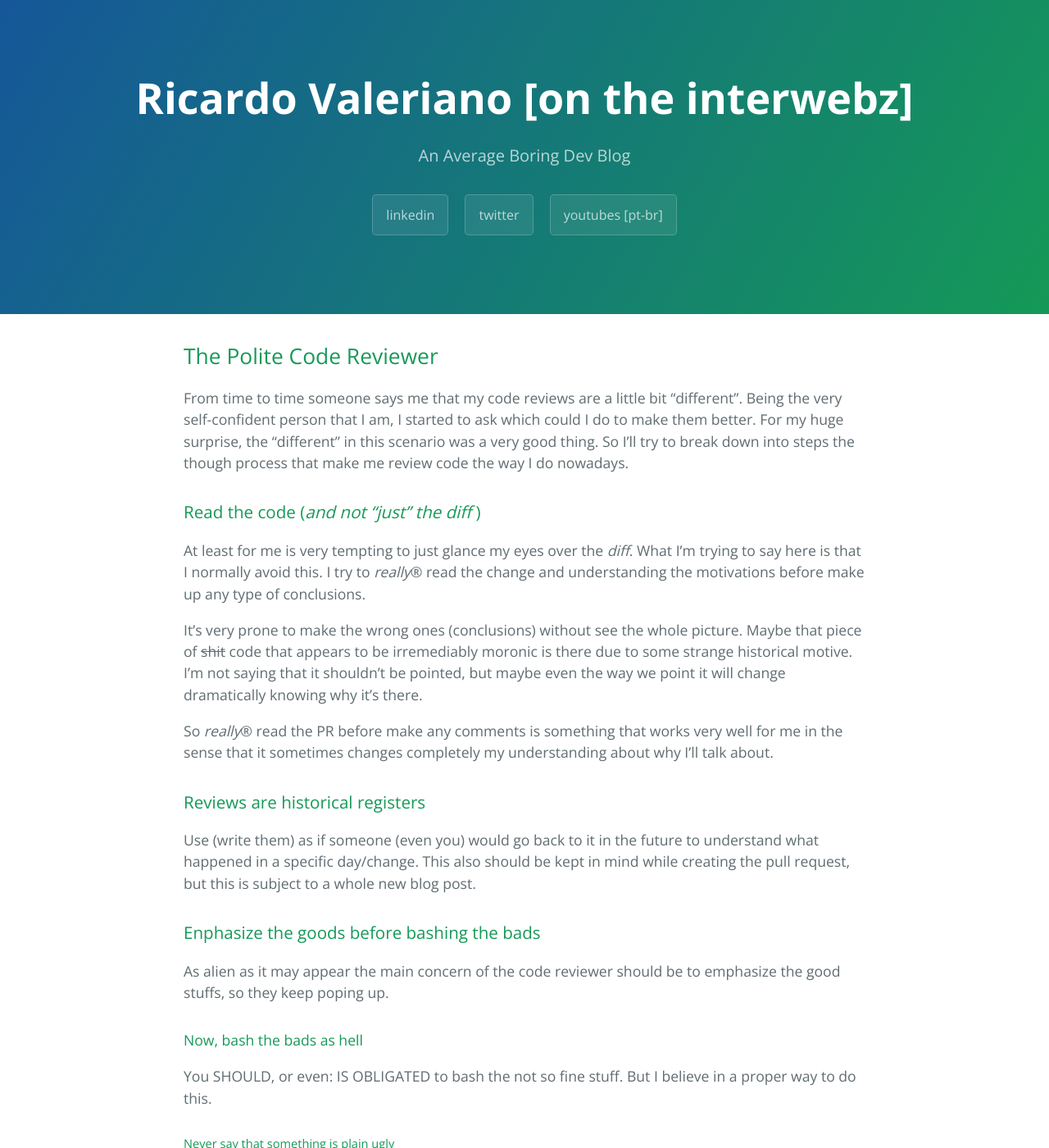
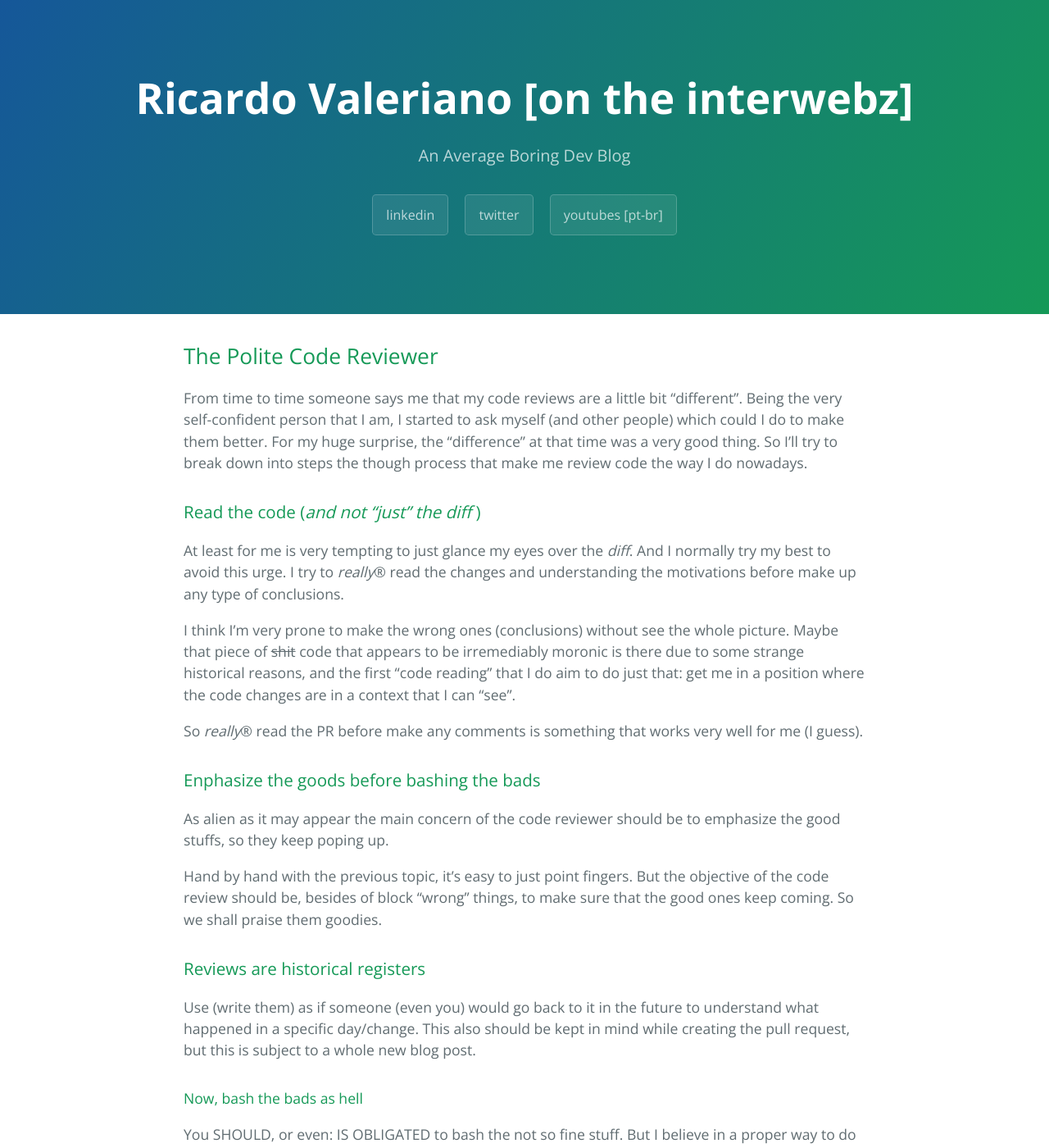
Before and after one commit to mistersourcerer/blog, a Jekyll site: the page built from _posts/en/2017-03-20-the-polite-code-reviewer.md, in a window 1280 px wide and 1400 px high. Shown: the whole window at 82% size. Built offline with Jekyll 4.4.1, drawn with Linux system fonts in a browser that asks for light colours.

Commit message:
Add bit about "really" read the code.

```diff
--- a/_posts/en/2017-03-20-the-polite-code-reviewer.md
+++ b/_posts/en/2017-03-20-the-polite-code-reviewer.md
@@ -12,39 +12,47 @@ categories:
 From time to time someone says me
 that my code reviews are a little bit "different".
 Being the very self-confident person that I am,
-I started to ask which could I do to make them better.
+I started to ask myself (and other people)
+which could I do to make them better.
 For my huge surprise,
-the "different" in this scenario
-was a very good thing.
+the "difference" at that time was a very good thing.
 So I'll try to break down into steps
-the though process
-that make me review code
+the though process that make me review code
 the way I do nowadays.
 
 ### Read the code (_and not "just" the diff_ )
 
-At least for me is very tempting
-to just glance my eyes over the _diff_.
-What I'm trying to say here is that
-I normally avoid this.
-I try to *really*® read the change
+At least for me is very tempting to just glance my eyes over the _diff_.
+And I normally try my best to avoid this urge.
+I try to *really*® read the changes
 and understanding the motivations
 before make up any type of conclusions.
 
-It's very prone to make the wrong ones (conclusions)
-without see the whole picture.
-Maybe that piece of ~~shit~~ code that
-appears to be irremediably moronic
-is there due to some strange historical motive.
-I'm not saying that it shouldn't be pointed,
-but maybe even the way we point it
-will change dramatically knowing why it's there.
+I think I'm very prone
+to make the wrong ones (conclusions) without see the whole picture.
+Maybe that piece of ~~shit~~ code
+that appears to be irremediably moronic
+is there due to some strange historical reasons,
+and the first "code reading" that I do aim to do just that:
+get me in a position where the code changes
+are in a context that I can "see".
 
 So *really*® read the PR before make any comments
-is something that works very well for me
-in the sense that it sometimes changes completely
-my understanding about why I'll talk about.
+is something that works very well for me (I guess).
 
+### Enphasize the goods before bashing the bads
+
+As alien as it may appear
+the main concern of the code reviewer
+should be to emphasize the good stuffs,
+so they keep poping up.
+
+Hand by hand with the previous topic,
+it's easy to just point fingers.
+But the objective of the code review should be,
+besides of block "wrong" things,
+to make sure that the good ones keep coming.
+So we shall praise them goodies.
 
 ### Reviews are historical registers
 
@@ -56,12 +64,6 @@ This also should be kept in mind
 while creating the pull request,
 but this is subject to a whole new blog post.
 
-### Enphasize the goods before bashing the bads
-
-As alien as it may appear
-the main concern of the code reviewer
-should be to emphasize the good stuffs,
-so they keep poping up.
 
 #### Now, bash the bads as hell
 
```
